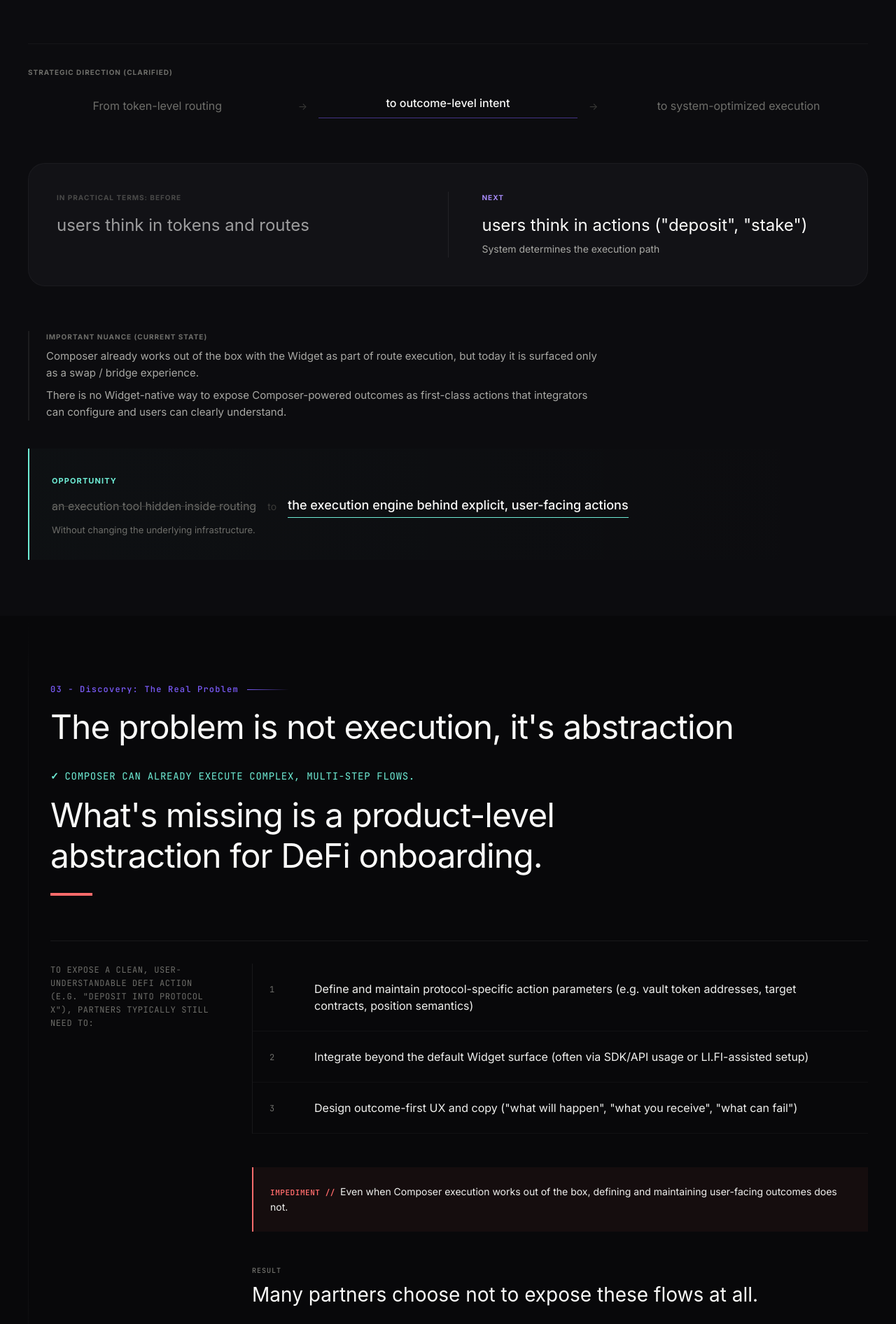
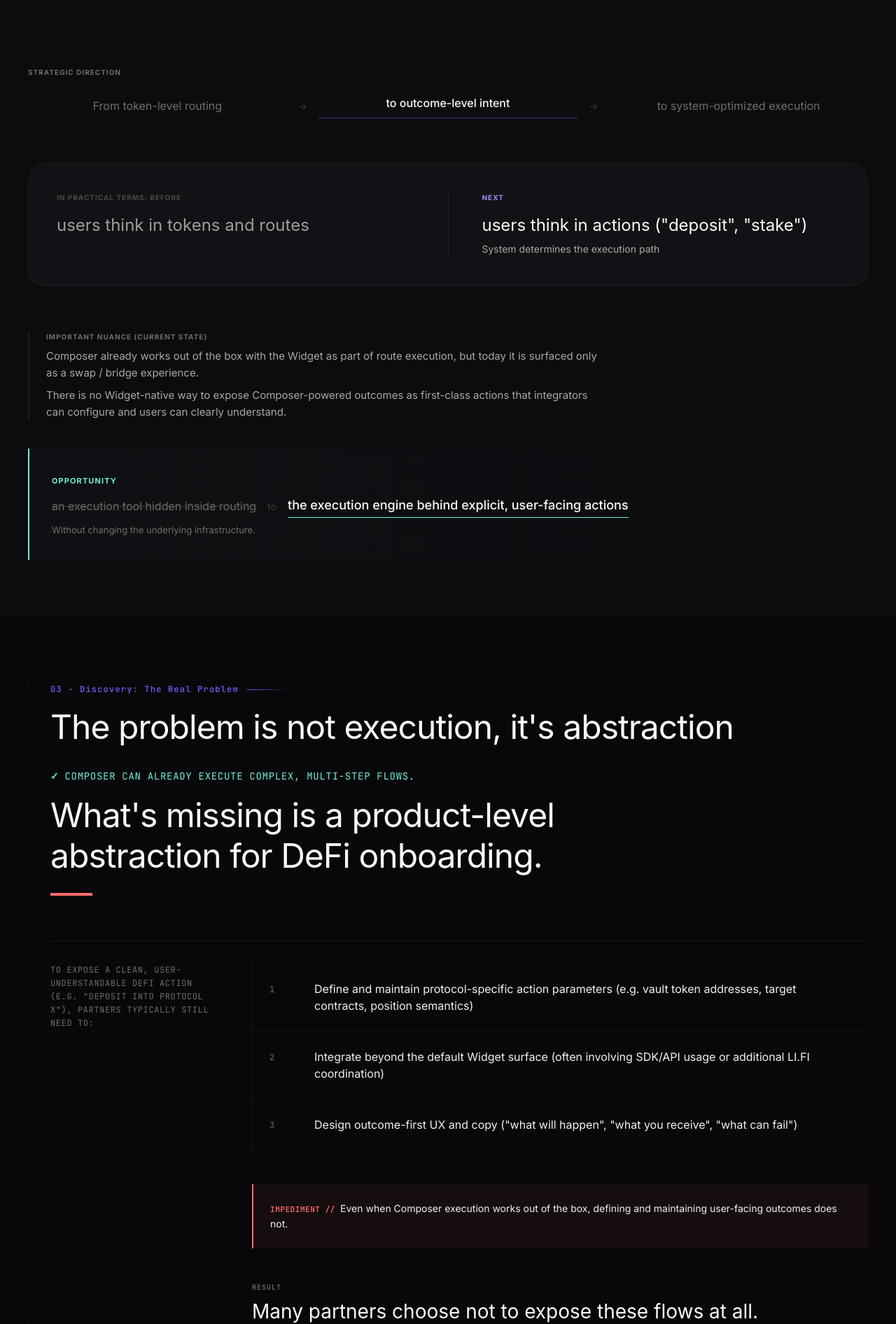
Before and after one commit to genesis1789/lifi-defi-actions-demo, a React (Vite) app: page / in a window 1280 px wide. Shown: the part 1348-3240 px from the top of the page at 70% size. Built offline with nearby package versions, Linux system fonts and the light colour scheme.

Commit message:
Update wording in problem section
- Change 'LI.FI-assisted setup' to 'additional LI.FI coordination'
- Update phrasing to 'often involving SDK/API usage'

```diff
--- a/src/pages/DeFiActionsDemo.tsx
+++ b/src/pages/DeFiActionsDemo.tsx
@@ -554,7 +554,7 @@ export default function DeFiActionsDemo() {
             </div>
 
             <div className="direction-flow">
-              <span className="direction-label">Strategic direction (clarified)</span>
+              <span className="direction-label">Strategic direction</span>
               <div className="direction-steps">
                 <span className="direction-step">From token-level routing</span>
                 <span className="direction-arrow">→</span>
@@ -611,7 +611,7 @@ export default function DeFiActionsDemo() {
               <p>To expose a clean, user-understandable DeFi action (e.g. "Deposit into protocol X"), partners typically still need to:</p>
               <div className="burden-list">
                 <div className="burden-item"><span>1</span>Define and maintain protocol-specific action parameters (e.g. vault token addresses, target contracts, position semantics)</div>
-                <div className="burden-item"><span>2</span>Integrate beyond the default Widget surface (often via SDK/API usage or LI.FI-assisted setup)</div>
+                <div className="burden-item"><span>2</span>Integrate beyond the default Widget surface (often involving SDK/API usage or additional LI.FI coordination)</div>
                 <div className="burden-item"><span>3</span>Design outcome-first UX and copy ("what will happen", "what you receive", "what can fail")</div>
               </div>
             </div>
```
